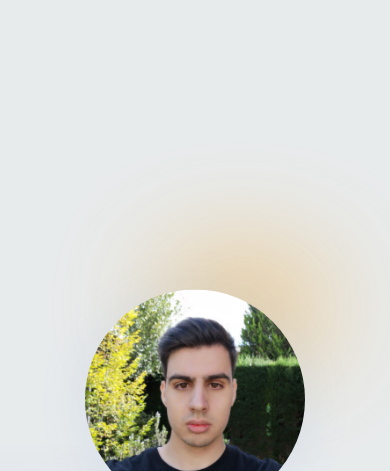
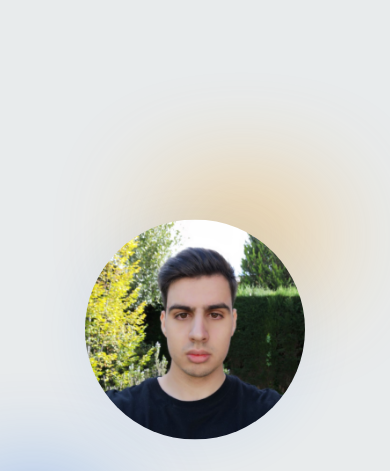
Before and after one commit to Thecots/Portfolio, a plain HTML site: page index.html in a window 390 px wide. Shown: the top 471 px of the page. Drawn offline with nearby package versions, Linux system fonts and the light colour scheme.

Commit message:
test 321

```diff
--- a/style.css
+++ b/style.css
@@ -645,6 +645,7 @@ header nav ul li a{
         display: none;
     }
     .home{
+        margin-top: -70px;
     }
     .home .box{
         width: fit-content;
```
